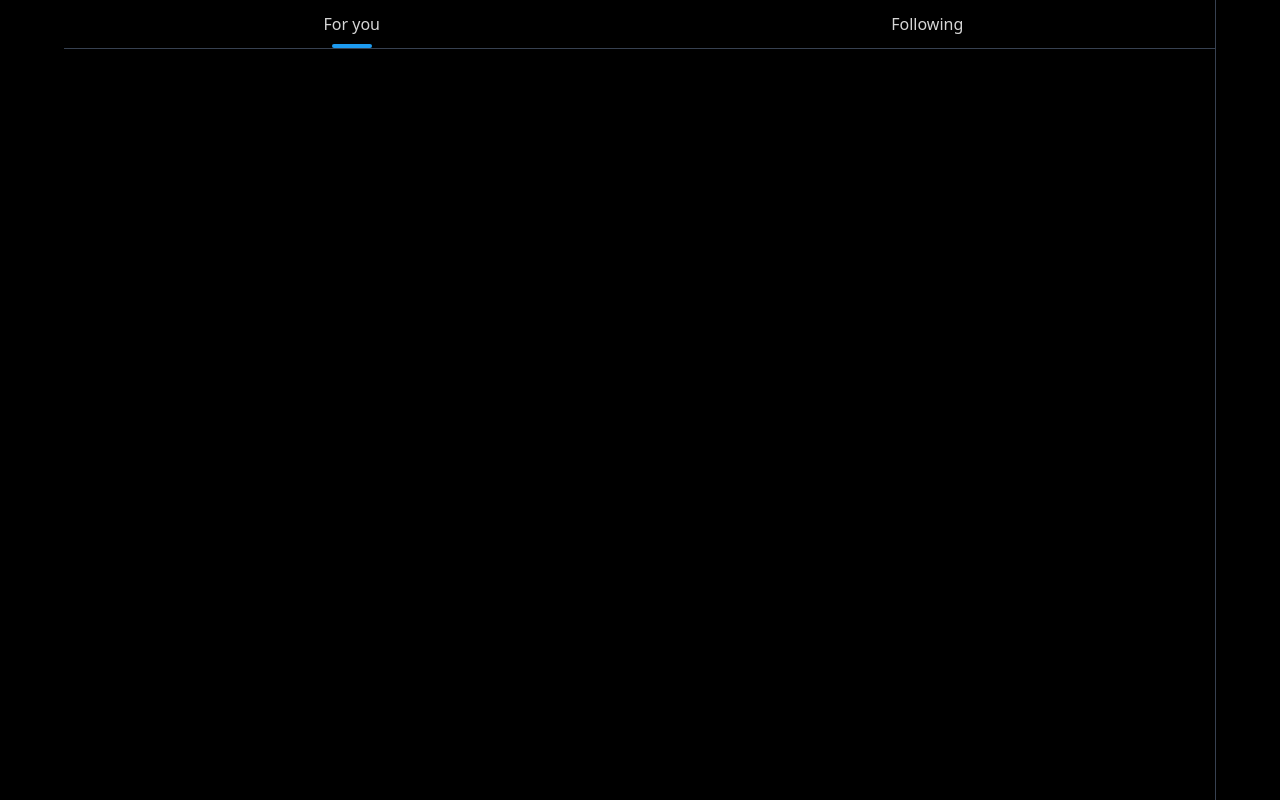
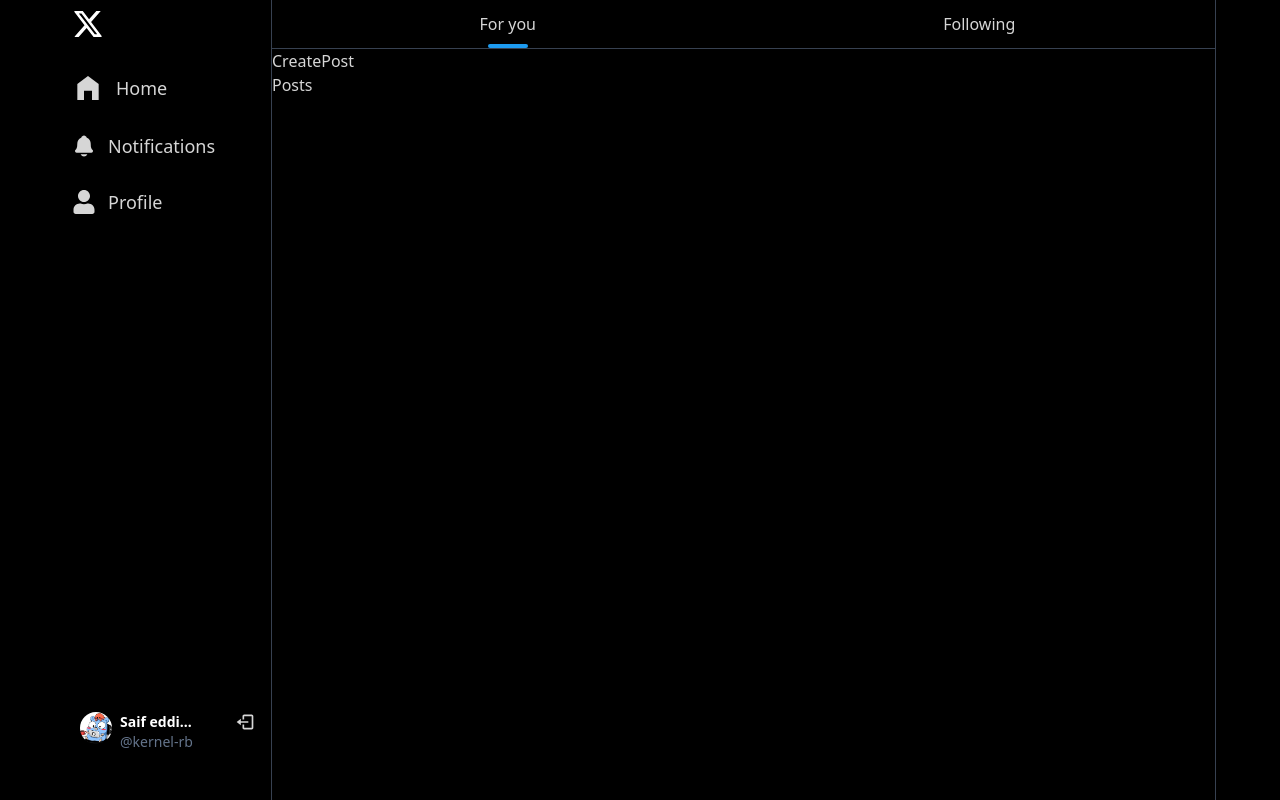
Before and after one commit to Kernel-rb/TalkFlow, a React (Vite) app in the folder frontend/: page / in a window 1280 px wide. Built offline with nearby package versions, Linux system fonts and the light colour scheme.

Commit message:
feat: Add Sidebar component to App.jsx for navigation

```diff
--- a/frontend/src/App.jsx
+++ b/frontend/src/App.jsx
@@ -2,11 +2,13 @@ import { Routes, Route } from 'react-router-dom';
 import HomePage from './pages/home/HomePage';
 import SignUpPage from './pages/auth/signup/SignUpPage';
 import LoginPage from './pages/auth/login/LoginPage';
+import Sidebar from './components/common/Sidebar';
 
 function App() {
   return (
     <>
       <div className="flex max-w-6xl mx-auto">
+        <Sidebar />
         <Routes>
           <Route path="/" element={<HomePage />} />
           <Route path="/signup" element={<SignUpPage />} />
--- /dev/null
+++ b/frontend/src/components/common/Posts.jsx
@@ -0,0 +1,9 @@
+
+
+const Posts = () => {
+  return (
+    <div>Posts</div>
+  )
+}
+
+export default Posts
--- /dev/null
+++ b/frontend/src/components/common/Sidebar.jsx
@@ -0,0 +1,77 @@
+import XSvg from "../svgs/X";
+
+import { MdHomeFilled } from "react-icons/md";
+import { IoNotifications } from "react-icons/io5";
+import { FaUser } from "react-icons/fa";
+import { Link } from "react-router-dom";
+import { BiLogOut } from "react-icons/bi";
+
+const Sidebar = () => {
+  const data = {
+    fullName: "Saif eddine Matab",
+    username: "kernel-rb",
+    profileImg: "/avatars/kernel.png",
+  };
+
+  return (
+    <div className="md:flex-[2_2_0] w-18 max-w-52">
+      <div className="sticky top-0 left-0 h-screen flex flex-col border-r border-gray-700 w-20 md:w-full">
+        <Link to="/" className="flex justify-center md:justify-start">
+          <XSvg className="px-2 w-12 h-12 rounded-full fill-white hover:bg-stone-900" />
+        </Link>
+        <ul className="flex flex-col gap-3 mt-4">
+          <li className="flex justify-center md:justify-start">
+            <Link
+              to="/"
+              className="flex gap-3 items-center hover:bg-stone-900 transition-all rounded-full duration-300 py-2 pl-2 pr-4 max-w-fit cursor-pointer"
+            >
+              <MdHomeFilled className="w-8 h-8" />
+              <span className="text-lg hidden md:block">Home</span>
+            </Link>
+          </li>
+          <li className="flex justify-center md:justify-start">
+            <Link
+              to="/notifications"
+              className="flex gap-3 items-center hover:bg-stone-900 transition-all rounded-full duration-300 py-2 pl-2 pr-4 max-w-fit cursor-pointer"
+            >
+              <IoNotifications className="w-6 h-6" />
+              <span className="text-lg hidden md:block">Notifications</span>
+            </Link>
+          </li>
+
+          <li className="flex justify-center md:justify-start">
+            <Link
+              to={`/profile/${data?.username}`}
+              className="flex gap-3 items-center hover:bg-stone-900 transition-all rounded-full duration-300 py-2 pl-2 pr-4 max-w-fit cursor-pointer"
+            >
+              <FaUser className="w-6 h-6" />
+              <span className="text-lg hidden md:block">Profile</span>
+            </Link>
+          </li>
+        </ul>
+        {data && (
+          <Link
+            to={`/profile/${data.username}`}
+            className="mt-auto mb-10 flex gap-2 items-start transition-all duration-300 hover:bg-[#181818] py-2 px-4 rounded-full"
+          >
+            <div className="avatar hidden md:inline-flex">
+              <div className="w-8 rounded-full">
+                <img src={data?.profileImg || "/avatar-placeholder.png"} />
+              </div>
+            </div>
+            <div className="flex justify-between flex-1">
+              <div className="hidden md:block">
+                <p className="text-white font-bold text-sm w-20 truncate">
+                  {data?.fullName}
+                </p>
+                <p className="text-slate-500 text-sm">@{data?.username}</p>
+              </div>
+              <BiLogOut className="w-5 h-5 cursor-pointer" />
+            </div>
+          </Link>
+        )}
+      </div>
+    </div>
+  );
+};
+export default Sidebar;
--- /dev/null
+++ b/frontend/src/pages/home/CreatePost.jsx
@@ -0,0 +1,7 @@
+const CreatePost = () => {
+  return (
+    <div>CreatePost</div>
+  )
+}
+
+export default CreatePost
--- a/frontend/src/pages/home/HomePage.jsx
+++ b/frontend/src/pages/home/HomePage.jsx
@@ -1,7 +1,7 @@
 import { useState } from "react";
 
-// import Posts from "../../components/common/Posts";
-// import CreatePost from "./CreatePost";
+import Posts from "../../components/common/Posts";
+import CreatePost from "./CreatePost.jsx";
 
 const HomePage = () => {
   const [feedType, setFeedType] = useState("forYou");
@@ -33,6 +33,11 @@ const HomePage = () => {
           </div>
         </div>
 
+        {/*  CREATE POST INPUT */}
+        <CreatePost />
+
+        {/* POSTS */}
+        <Posts />
       </div>
     </>
   );
--- /dev/null
+++ b/frontend/src/utils/db/dummy.js
@@ -0,0 +1,116 @@
+export const POSTS = [
+    {
+        _id: "1",
+        text: "Let's build a fullstack WhatsApp clone with NEXT.JS 14 😍",
+        img: "/posts/post1.png",
+        user: {
+            username: "johndoe",
+            profileImg: "/avatars/boy1.png",
+            fullName: "John Doe",
+        },
+        comments: [
+            {
+                _id: "1",
+                text: "Nice Tutorial",
+                user: {
+                    username: "janedoe",
+                    profileImg: "/avatars/girl1.png",
+                    fullName: "Jane Doe",
+                },
+            },
+        ],
+        likes: ["6658s891", "6658s892", "6658s893", "6658s894"],
+    },
+    {
+        _id: "2",
+        text: "How you guys doing? 😊",
+        user: {
+            username: "johndoe",
+            profileImg: "/avatars/boy2.png",
+            fullName: "John Doe",
+        },
+        comments: [
+            {
+                _id: "1",
+                text: "Nice Tutorial",
+                user: {
+                    username: "janedoe",
+                    profileImg: "/avatars/girl2.png",
+                    fullName: "Jane Doe",
+                },
+            },
+        ],
+        likes: ["6658s891", "6658s892", "6658s893", "6658s894"],
+    },
+    {
+        _id: "3",
+        text: "Astronaut in a room of drawers, generated by Midjourney. 🚀",
+        img: "/posts/post2.png",
+        user: {
+            username: "johndoe",
+            profileImg: "/avatars/boy3.png",
+            fullName: "John Doe",
+        },
+        comments: [],
+        likes: ["6658s891", "6658s892", "6658s893", "6658s894", "6658s895", "6658s896"],
+    },
+    {
+        _id: "4",
+        text: "I'm learning GO this week. Any tips? 🤔",
+        img: "/posts/post3.png",
+        user: {
+            username: "johndoe",
+            profileImg: "/avatars/boy3.png",
+            fullName: "John Doe",
+        },
+        comments: [
+            {
+                _id: "1",
+                text: "Nice Tutorial",
+                user: {
+                    username: "janedoe",
+                    profileImg: "/avatars/girl3.png",
+                    fullName: "Jane Doe",
+                },
+            },
+        ],
+        likes: [
+            "6658s891",
+            "6658s892",
+            "6658s893",
+            "6658s894",
+            "6658s895",
+            "6658s896",
+            "6658s897",
+            "6658s898",
+            "6658s899",
+        ],
+    },
+];
+
+export const USERS_FOR_RIGHT_PANEL = [
+    {
+        _id: "1",
+        fullName: "John Doe",
+        username: "johndoe",
+        profileImg: "/avatars/boy2.png",
+    },
+    {
+        _id: "2",
+        fullName: "Jane Doe",
+        username: "janedoe",
+        profileImg: "/avatars/girl1.png",
+    },
+    {
+        _id: "3",
+        fullName: "Bob Doe",
+        username: "bobdoe",
+        profileImg: "/avatars/boy3.png",
+    },
+    {
+        _id: "4",
+        fullName: "Daisy Doe",
+        username: "daisydoe",
+        profileImg: "/avatars/girl2.png",
+    },
+];
```
Also changed, not shown: frontend/public/avatars/kernel.png (added).
